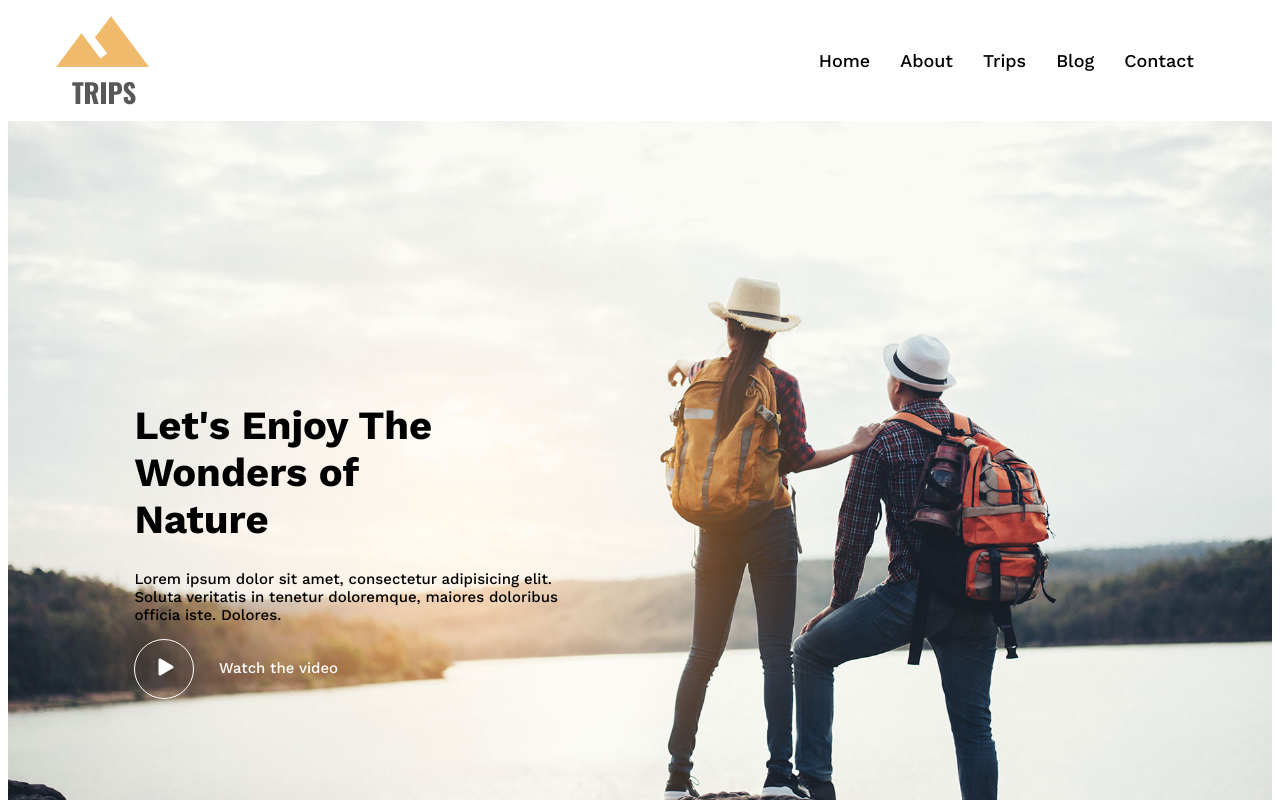
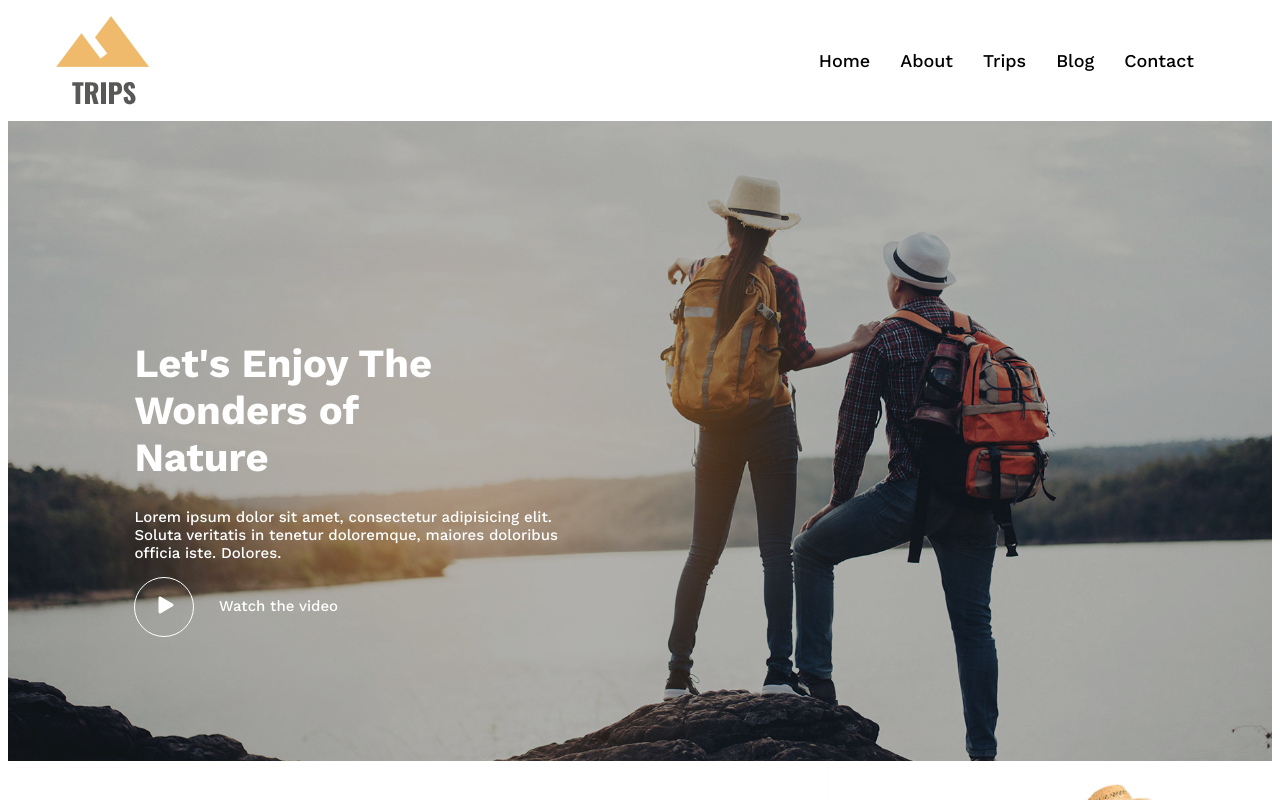
Before and after one commit to Bhavik1995/trips-react-js, a React (Create React App) app: page / in a window 1280 px wide. Shown: the top 800 px of the page. Built offline with nearby package versions, Linux system fonts and the light colour scheme.

Commit message:
some chnages done

```diff
--- a/src/Components/home/Home.jsx
+++ b/src/Components/home/Home.jsx
@@ -2,16 +2,13 @@ import React from 'react';
 import './home.css';
 
 import {BsPlayFill} from 'react-icons/bs';
-
-
-import banner_img from '../../images/hero_1.jpg'
+import background from '../../images/hero_1.jpg';
 
 const Home = () => {
   return (
     <>
-      <div className='banner__container'>
-          <div className='banner__image'>
-              <img src={banner_img} alt="banner_image"/>
+      <div className='banner__container banner__image' style={{backgroundImage:`url(${background})` }}>
+
               {/* <h3 className='banner__text'>Let's Enjoy The Wonders of Nature</h3> */}
 
               <div className='banner__text'>
@@ -23,9 +20,6 @@ const Home = () => {
                     <p>Watch the video</p>
                   </div>
               </div>
-          </div>
-
-
       </div>
     </>
   )
--- a/src/Components/home/home.css
+++ b/src/Components/home/home.css
@@ -1,35 +1,45 @@
 .banner__container{
     width: 100%;
     height: 100%;
+    position: relative;
+    padding: 20rem 0;
 }
 
 .banner__image{
-    width: 100%;
-    height: 100%;
-    position: relative;
+    background-size: cover;
+    background-position: center;
+    background-repeat: no-repeat;
 }
 
-.banner__image img{
+.banner__image::before{
+    position: absolute;
+    content: "";
+    top: 0;
+    left: 0;
+    right: 0;
+    bottom: 0;
     width: 100%;
-    height: 100%;
+    background: rgba(0, 0, 0, 0.3);
+
 }
+
 
 .banner__text{
     position: absolute;
     top: 30%;
     left: 10%;
+    opacity: 1;
 }
 
 .banner__text h1{
-    color: black;
+    color: white !important;
     font-family: 'Work Sans', sans-serif;
     font-weight: 600;
     font-size: 40px;
-
 }
 
 .banner__text p{
-    color: black;
+    color: white;
     font-family: 'Work Sans', sans-serif;
     font-size: 15px;
     font-weight: 500;
--- a/src/Components/navbar/navbar.css
+++ b/src/Components/navbar/navbar.css
@@ -1,5 +1,6 @@
 .navbar__container{
     display: flex;
+
 }
 
 .navbar__header{
@@ -8,7 +9,6 @@
     justify-content: center;
     align-items: flex-start;
     width: 40%;
-
 }
 
 .navbar__links{
```
